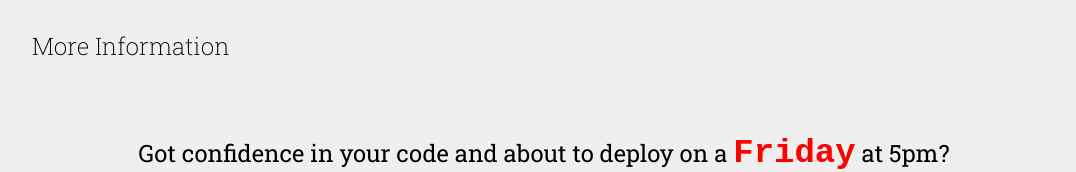
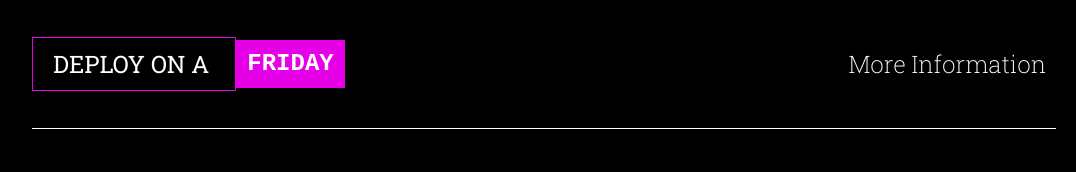
Before and after one commit to bnbarak/dont-deploy-on-friday, a React (Create React App) app: page / in a window 1280 px wide. Shown: the top 172 px of the page, without its empty margins (96-1172 px from the left). Built offline with nearby package versions, Linux system fonts and the light colour scheme; a web font is replaced by a local one.

Commit message:
Logo and new theme

```diff
--- a/src/components/Answers/Answers.styles.tsx
+++ b/src/components/Answers/Answers.styles.tsx
@@ -3,7 +3,6 @@ import styled from "styled-components";
 export const AnswersStyle = styled.div`
   text-align: center;
   padding: 30px;
-  // background: #ffffff5e;
   color: ${props => props.theme.secondaryColor};
   min-height: 100px;
 `;
--- a/src/components/App/App.styles.tsx
+++ b/src/components/App/App.styles.tsx
@@ -1,8 +1,9 @@
 import styled from "styled-components";
 
 export const AppStyle = styled.div`
-  height: 100vh;
   width: ${props => props.theme.appWidth};
   font-size: ${props => props.theme.fontSize};
+  color: ${props => props.theme.mainColor};
+  height: 100vh;
   margin: auto;
 `;
--- a/src/components/Header/Header.styles.tsx
+++ b/src/components/Header/Header.styles.tsx
@@ -1,10 +1,39 @@
 import styled from "styled-components";
 import { ButtonStyle } from "../../utils/GeneralStyles";
+import { FridayStyle } from "../Question/Question.styles";
 
 export const HeaderStyle = styled.div`
   padding: ${props => props.theme.spaceX2} 0;
+  display: flex;
+  justify-content: space-between;
+  border-bottom: 1px solid;
 `;
 
 export const HeaderButton = styled(ButtonStyle)`
   padding-left: 0;
 `;
+
+export const LogoStyle = styled.a`
+  text-transform: uppercase;
+  padding: ${props => props.theme.spaceX2} 0;
+  font-size: ${props => props.theme.smallFontSize};
+  cursor: pointer;
+`;
+
+export const LogoTextStyle = styled.span`
+  line-height: 48px;
+  vertical-align: top;
+  padding: ${props => props.theme.spaceX1} ${props => props.theme.spaceX2};
+  color: ${props => props.theme.mainColor};
+  border: 1px solid ${props => props.theme.fridayColor};
+`;
+
+export const LogoFridayStyle = styled(FridayStyle)`
+  color: ${props => props.theme.mainColor};
+  background: ${props => props.theme.fridayColor};
+  line-height: 48px;
+  font-size: ${props => props.theme.smallFontSize};
+  padding: ${props => props.theme.spaceX1} ${props => props.theme.spaceX1};
+  border: 1px solid ${props => props.theme.fridayColor};
+  border-top: unset;
+`;
--- a/src/components/Header/Header.tsx
+++ b/src/components/Header/Header.tsx
@@ -1,9 +1,23 @@
 import React from "react";
-import { HeaderButton, HeaderStyle } from "./Header.styles";
+import {
+  HeaderButton,
+  HeaderStyle,
+  LogoStyle,
+  LogoTextStyle,
+  LogoFridayStyle
+} from "./Header.styles";
+
+const Logo = () => (
+  <LogoStyle>
+    <LogoTextStyle>Deploy On a </LogoTextStyle>
+    <LogoFridayStyle>Friday</LogoFridayStyle>
+  </LogoStyle>
+);
 
 export const Header = () => {
   return (
     <HeaderStyle>
+      <Logo />
       <HeaderButton>More Information</HeaderButton>
     </HeaderStyle>
   );
--- a/src/components/Question/Question.styles.tsx
+++ b/src/components/Question/Question.styles.tsx
@@ -6,6 +6,7 @@ export const QuestionStyle = styled.div`
   line-height: 40px;
   font-size: 85%;
   height: 100px;
+  color
 `;
 
 export const FridayStyle = styled.span`
--- a/src/contextProviders/ThemeContext.tsx
+++ b/src/contextProviders/ThemeContext.tsx
@@ -6,7 +6,8 @@ const basePadding = 10;
 interface Theme {
   appWidth: string;
   fontSize: string;
-  buttonFontSize: string;
+  smallFontSize: string;
+  mainColor: string;
   borderColor: string;
   spaceX1: string;
   spaceX2: string;
@@ -23,10 +24,11 @@ interface ThemeProviderProps {
 const theme: Theme = {
   appWidth: "1024px",
   fontSize: "28px",
-  buttonFontSize: "24px",
+  smallFontSize: "24px",
+  mainColor: "#fff",
   borderColor: "red",
-  fridayColor: "red",
-  secondaryColor: "#2d2d2d",
+  fridayColor: "#e600e8",
+  secondaryColor: "#cccccc",
   spaceX1: `${basePadding * 1}px`,
   spaceX2: `${basePadding * 2}px`,
   spaceX3: `${basePadding * 3}px`,
--- a/src/index.css
+++ b/src/index.css
@@ -3,7 +3,7 @@ body {
   font-family: 'Roboto Slab', serif;
   -webkit-font-smoothing: antialiased;
   -moz-osx-font-smoothing: grayscale;
-  background: #efefef;
+  background: #000;
 }
 
 button {
--- a/src/utils/GeneralStyles.tsx
+++ b/src/utils/GeneralStyles.tsx
@@ -1,16 +1,17 @@
 import styled from "styled-components";
 
 export const ButtonStyle = styled.button`
+  color: ${props => props.theme.mainColor};
+  padding: ${props => props.theme.spaceX1};
+  font-size: ${props => props.theme.smallFontSize};
   background: unset;
-  padding: ${props => props.theme.spaceX1};
-  font-size: ${props => props.theme.buttonFontSize};
   border: unset;
   outline: unset;
   border-bottom: 1px solid transparent;
   font-weight: 200;
 
   &:hover {
-    border-color: ${props => props.theme.borderColor};
+    border-color: ${props => props.theme.fridayColor};
     cursor: pointer;
   }
 `;
```
